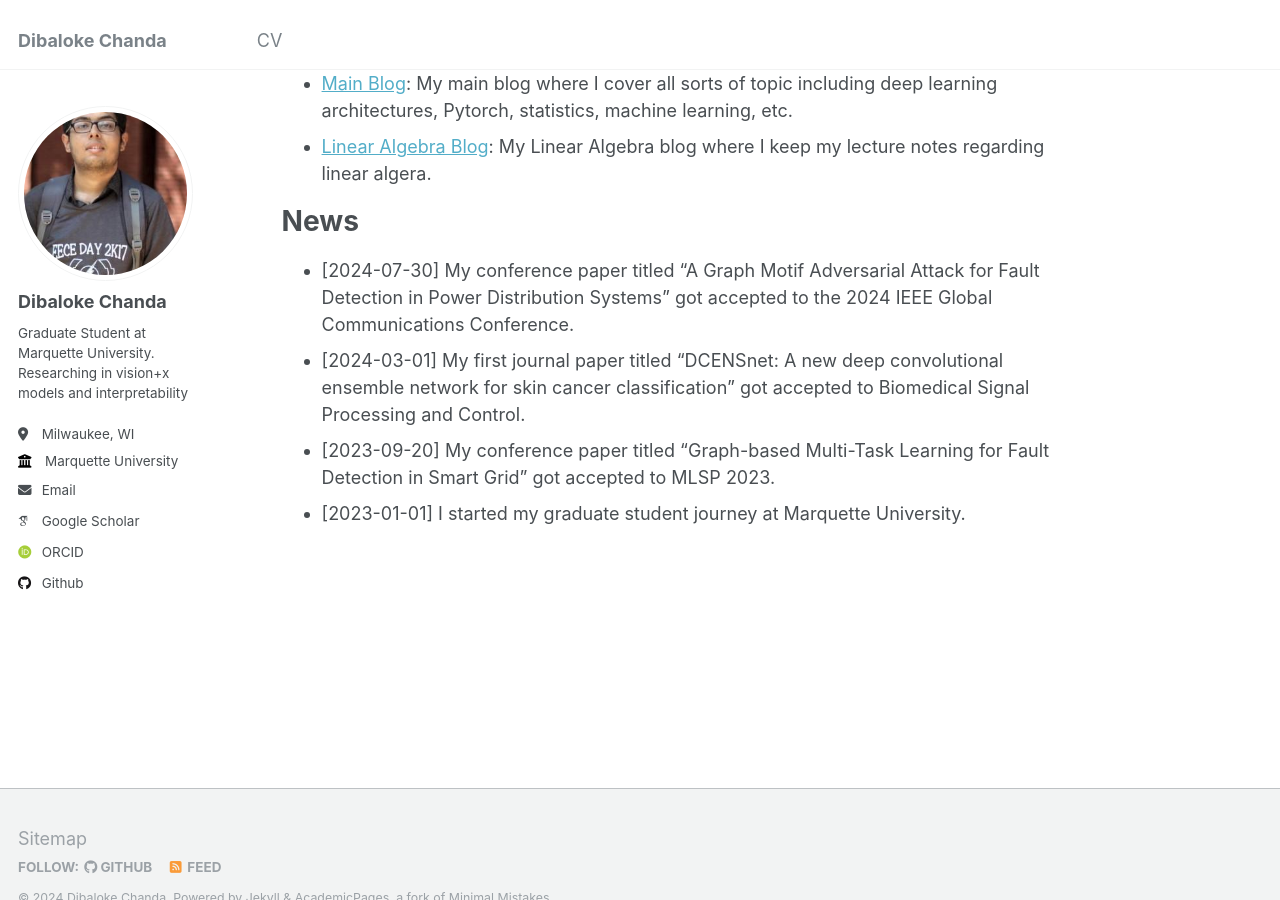
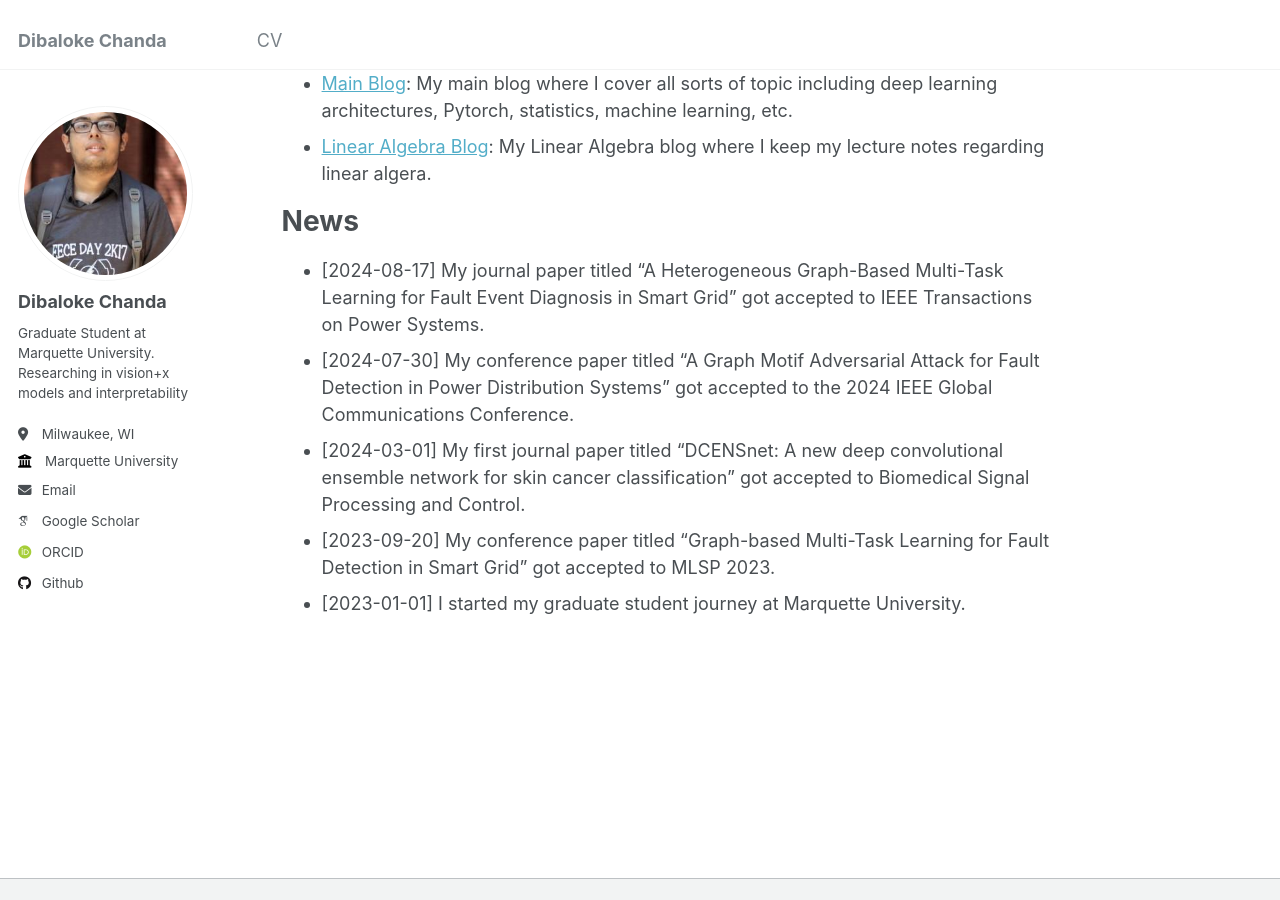
Before and after one commit to dibaloke/dibaloke.github.io, a Jekyll site: the page built from _pages/about.md, in a window 1280 px wide and 900 px high, scrolled down 434 px. Built offline with Jekyll 4.4.1, drawn with Linux system fonts in a browser that asks for light colours; some web fonts are replaced.

Commit message:
Update about.md

```diff
--- a/_pages/about.md
+++ b/_pages/about.md
@@ -20,7 +20,7 @@ I maintain several technical blogs where I write about topics in deep learning a
 - [Linear Algebra Blog](https://dibalokechanda.github.io/Linear-Algebra/): My Linear Algebra blog where I keep my lecture notes regarding linear algera.
 
 # News
-
+- [2024-08-17] My journal paper titled "A Heterogeneous Graph-Based Multi-Task Learning for Fault Event Diagnosis in Smart Grid" got accepted to IEEE Transactions on Power Systems.
 - [2024-07-30] My conference paper titled "A Graph Motif Adversarial Attack for Fault Detection in Power Distribution Systems" got accepted to the 2024 IEEE Global Communications Conference.
 - [2024-03-01] My first journal paper titled "DCENSnet: A new deep convolutional ensemble network for skin cancer classification" got accepted to Biomedical Signal Processing and Control.
 - [2023-09-20] My conference paper titled "Graph-based Multi-Task Learning for Fault Detection in Smart Grid" got accepted to MLSP 2023.
```
